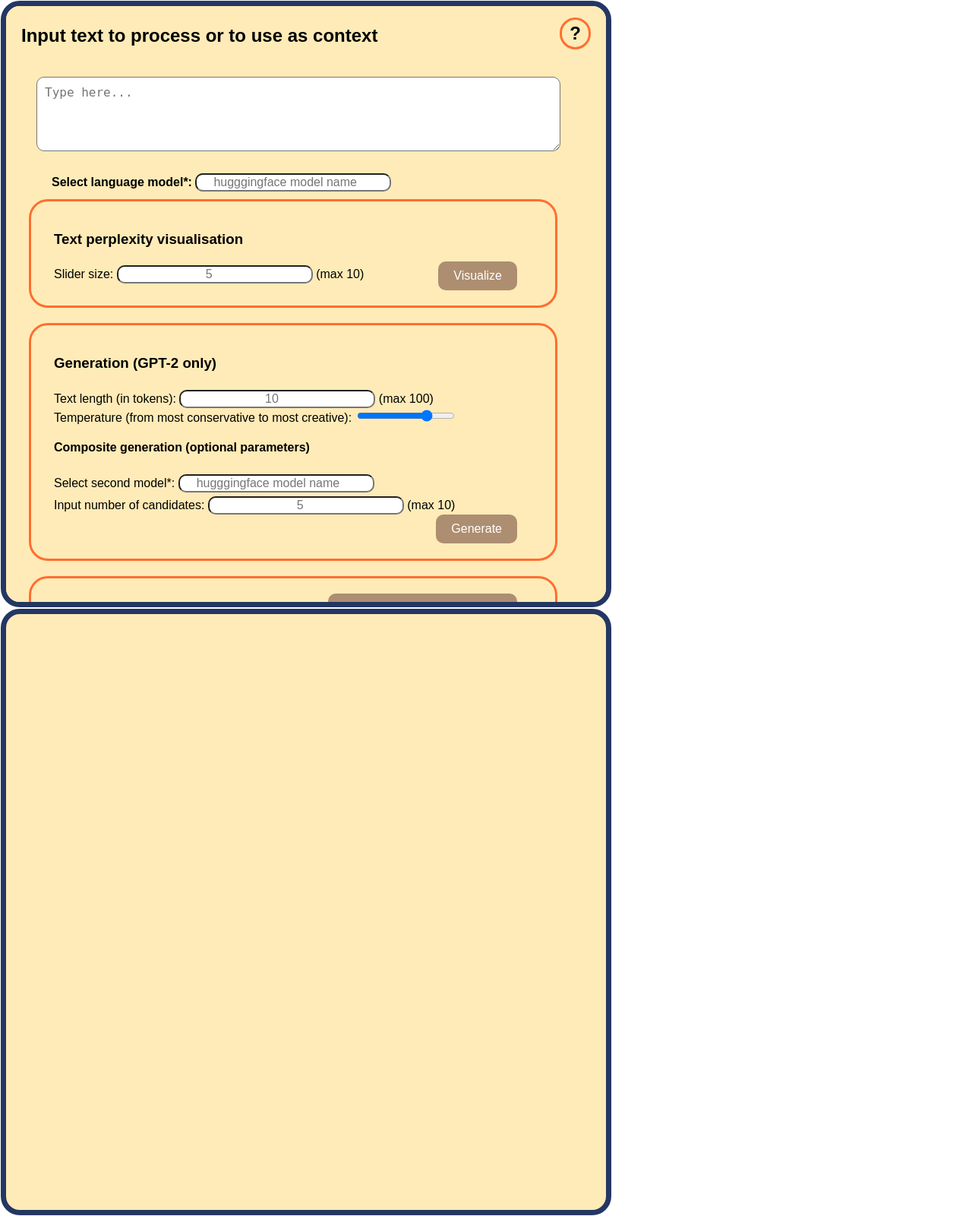
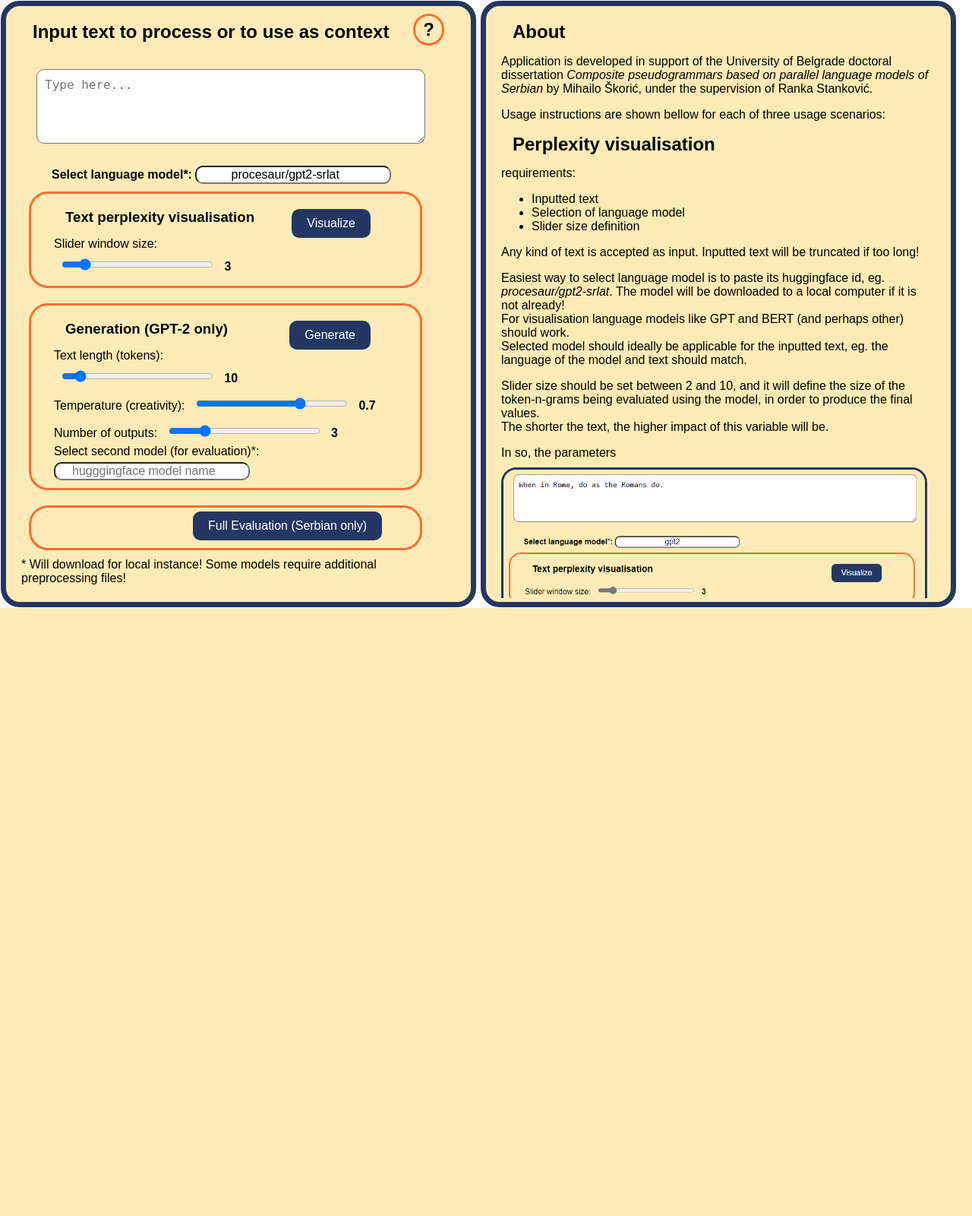
Before and after one commit to procesaur/PaLMA, a Flask app: page / in a window 1280 px wide. Shown: the whole page at 76% size. After the commit the page ends 800 px from the top, so only its background shows below. Run offline with Flask 2, Linux system fonts and the light colour scheme; parts of the project's set-up code (start-up, migrations or seed data) failed here and were passed over.

Commit message:
ui and cfg update

```diff
--- /dev/null
+++ b/config.json
@@ -0,0 +1,40 @@
+{
+  "lock": false,
+  "models":["procesaur/gpt2-srlat", "procesaur/gpt2-srlat-sem", "procesaur/gpt2-srlat-synt", "gpt2"],
+  "inputmax": 300,
+  "inputs": {
+    "visualisation": {
+      "step": {
+        "label": "Slider window size:",
+        "min": 2,
+        "max": 10,
+        "value": 3,
+        "step": 1
+      }
+    },
+    "generation": {
+      "len": {
+        "label": "Text length (tokens):",
+        "min": 1,
+        "max": 100,
+        "value": 10,
+        "step": 1
+      },
+      "temp": {
+        "label": "Temperature (creativity):",
+        "min": 0,
+        "max": 1,
+        "value": 0.7,
+        "step": 0.01
+      },
+      "count": {
+        "label": "Number of outputs:",
+        "min": 1,
+        "max": 10,
+        "value": 3,
+        "step": 1
+      }
+    }
+  }
+
+}
--- a/helper.py
+++ b/helper.py
@@ -1,4 +1,10 @@
 from os import name, remove
+from json import load
+from os import path as px
+
+
+with open(px.join(px.dirname(__file__), "config.json"), "r", encoding="utf-8") as jf:
+    cfg = load(jf)
 
 
 def limit(x, min, max):
--- a/main.py
+++ b/main.py
@@ -1,7 +1,7 @@
 from flask import Flask, request, Response, render_template, make_response
-from helper import limit
+from helper import limit, cfg
 from os import environ
-from transformerworks import gengen, full_eval, visualize, modellist
+from transformerworks import gengen, full_eval, visualize
 
 
 app = Flask(__name__)
@@ -10,7 +10,7 @@ app.config["DEBUG"] = False
 
 @app.route('/')
 def home():
-    return render_template('index.html', data=modellist)
+    return render_template('index.html', cfg=cfg)
 
 
 @app.route('/4api')
--- a/modelname-cache.json
+++ /dev/null
@@ -1 +0,0 @@
-["procesaur/gpt2-srlat", "procesaur/gpt2-srlat-sem", "procesaur/gpt2-srlat-synt"]
--- a/static/main.css
+++ b/static/main.css
@@ -18,7 +18,7 @@ br{
 }
 
 .half {
-    min-width: 750px;
+    min-width: 500px;
     height: calc(100vh - 26px);
     width: calc(50vw - 68px);
     display: inline-block;
@@ -43,7 +43,7 @@ textarea {
  input[type=submit]  {
   margin-right: 20px;
   border: none;
-  background: var(--second);
+  background: var(--first);
   padding: 10px 20px;
   border-radius: 10px;
   color: #fff;
@@ -68,7 +68,7 @@ section{
     border: 3px solid var(--third);
     border-radius: 25px;
     vertical-align: top;
-    padding: 20px 30px;
+    padding: 5px 30px 10px 30px;
     margin: 10px;
 }
 
@@ -113,3 +113,16 @@ canvas{
     max-width:900px;
     display:block;
 }
+
+output{
+    font-weight:bold;
+}
+
+.slider{
+    margin:10px;
+    width:200px;
+}
+
+h2,h3{
+    margin:15px
+}
--- a/templates/index.html
+++ b/templates/index.html
@@ -4,10 +4,6 @@
     <meta charset="UTF-8">
     <link rel= "stylesheet" type= "text/css" href= "{{ url_for('static',filename='main.css') }}">
     <script>
-        function req(){
-            var html_string= "Request sent!";
-            document.getElementById('if').src = "data:text/html;charset=utf-8," + escape(html_string);
-        }
         function help(){
             document.getElementById('if').src = "/help";
         }
@@ -17,38 +13,43 @@
 <body>
 <div class="half">
     <h2>Input text to process or to use as context <span class="help" onclick="help()">?</span></h2>
-    <form target="if" method="post" onsubmit="req()">
-        <textarea required maxlength="300" rows="4" name="data" placeholder="Type here..."></textarea>
+    <form target="if" method="post">
+        <textarea required maxlength='{{cfg["inputmax"]}}' rows="4" name="data" placeholder="Type here..."></textarea>
             <br/>
         <b style="margin:auto; margin:40px">Select language model*:
-        <input type="text" name="model" placeholder="hugggingface model name" list="models-list"/></b>
+        <input required type="text" name="model" value='{{cfg["models"][0]}}' placeholder="hugggingface model name" list="models-list"/></b>
             <br/>
         <section>
-            <h3>Text perplexity visualisation </h3>
-            Slider size: <input type="number" min="2" max="10" name="step" placeholder="5"/> (max 10)
-            <input type = "submit" name="pv" value="Visualize" formaction="/api"  style="float:right" />
+            <h3>Text perplexity visualisation
+                <input type = "submit" name="pv" value="Visualize" formaction="/api"  style="float:right" />
+            </h3>
+
+            {% for x, y in cfg["inputs"]["visualisation"].items() %}
+            <label>{{y["label"]}}</label>
+            <input type="range" min='{{y["min"]}}' max='{{y["max"]}}' value='{{y["value"]}}' step='{{y["step"]}}'
+                   class="slider" name="{{x}}" oninput="this.nextElementSibling.value = this.value">
+            <output>{{y["value"]}}</output>
             <br/>
+            {% endfor %}
+
         </section>
 
         <section>
-            <h3>Generation (GPT-2 only)</h3>
+            <h3>Generation (GPT-2 only)
+                <input type = "submit" name="gen" value="Generate" formaction="/api"/>
+            </h3>
 
-                Text length (in tokens):
-                <input type="number" name="len" placeholder="10" min="1" max="100" /> (max 100)
+            {% for x, y in cfg["inputs"]["generation"].items() %}
+            <label>{{y["label"]}}</label>
+            <input type="range" min='{{y["min"]}}' max='{{y["max"]}}' value='{{y["value"]}}' step='{{y["step"]}}'
+                   class="slider" name="{{x}}" oninput="this.nextElementSibling.value = this.value">
+            <output>{{y["value"]}}</output>
             <br/>
-                Temperature (from most conservative to most creative):
-                <input type="range" min="0" max="1" value="0.75" step="0.01" class="slider" name="temp">
-            <br/>
+            {% endfor %}
 
-            <h4>Composite generation (optional parameters)</h4>
-            Select second model*:
-                <input type="text" name="alt" placeholder="hugggingface model name" list="models-list"/>
-            <br/>
-                Input number of candidates:
-                <input type="number" name="count" placeholder="5" min="1" max="10" /> (max 10)
+            Select second model (for evaluation)*:
+                <input type="text" name="alt"  placeholder="hugggingface model name" list="models-list"/>
 
-            <input type = "submit" name="gen" value="Generate" formaction="/api"/>
-            <br/>
         </section>
 
         <section>
@@ -58,10 +59,10 @@
     <div>* Will download for local instance! Some models require additional preprocessing files!</div>
 </div>
 
-<iframe class="half" name="if" id="if"></iframe>
+<iframe class="half" name="if" id="if" src="/help"></iframe>
 
 <datalist id="models-list">
-    {% for item in data %}
+    {% for item in cfg["models"] %}
         <option value="{{item}}"></option>
     {% endfor %}
 </datalist>
--- a/torchworks.py
+++ b/torchworks.py
@@ -167,4 +167,6 @@ def netpass(input, net, cnn):
             y_prob_list.append(y_pred_prob.cpu().numpy())
     y_pred_list = [a.squeeze().tolist() for a in y_pred_list]
     y_prob_list = [a.squeeze().tolist() for a in y_prob_list]
+    if cnn:
+        y_pred_list[0] = 1-y_pred_list[0]
     return y_pred_list[0], round(y_prob_list[0], 4)
--- a/transformerworks.py
+++ b/transformerworks.py
@@ -1,19 +1,14 @@
 from transformers import AutoTokenizer, AutoModelForCausalLM
 from torch import randint as torch_rand
 from random import randint
-from helper import limit, perp2prob
+from helper import limit, cfg
 from math import exp
 from preprocessing.preprocessing import get_preprocess
 from preprocessing.tokenizer import sr_tokenize
 from torchworks import netpass, tensor2device
-from json import load
-from os import path as px
 
 
-with open(px.join(px.dirname(__file__), "modelname-cache.json"), "r", encoding="utf-8") as jf:
-    modellist = load(jf)
 initiated_models = {}
-lock = True
 
 
 def gengen(text, model, length, temp, alt, cn):
@@ -36,7 +31,7 @@ def full_eval(text):
     tokens = []
     for mod in mods:
         perps[mod] = perplexity(mod, text)
-        vectors[mod], tokens = inspect(mod, text, step=5)
+        vectors[mod], tokens = inspect(mod, text, step=3)
 
     ps = [1/perps[x] for x in perps]
     vs = [[1/y for y in vectors[x]] for x in vectors]
@@ -180,7 +175,7 @@ def text2tokentensors(tokenizer, text):
 
 def ini(modelname):
     if modelname not in initiated_models:
-        if not lock or modelname in modellist:
+        if not cfg["lock"] or modelname in cfg["models"]:
             initiated_models[modelname] = tensor2device(AutoModelForCausalLM.from_pretrained(modelname)),\
                                           AutoTokenizer.from_pretrained(modelname)
     model, tokenizer = initiated_models[modelname]
```
Also changed, not shown: static/help1.png, static/help3.png.
